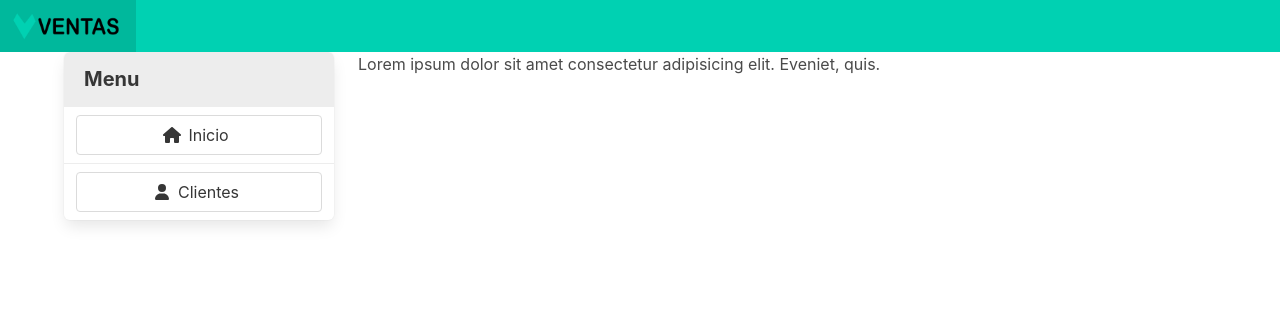
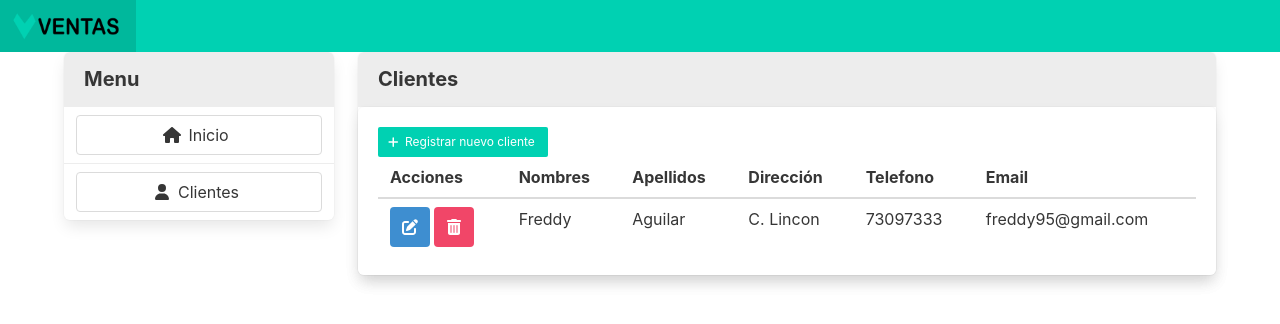
Before and after one commit to Jalgoz/Ventas-FrontEnd, a React (Create React App) app: page /clientes in a window 1280 px wide. Shown: the top 324 px of the page. Built offline with nearby package versions, Linux system fonts and the light colour scheme.

Commit message:
DPagina de cliente

```diff
--- a/package.json
+++ b/package.json
@@ -10,6 +10,7 @@
     "bulma": "^0.9.4",
     "react": "^18.2.0",
     "react-dom": "^18.2.0",
+    "react-router-dom": "^6.3.0",
     "react-scripts": "5.0.1",
     "web-vitals": "^2.1.4"
   },
--- a/src/App.js
+++ b/src/App.js
@@ -3,15 +3,20 @@ import "bulma/css/bulma.css";
 
 // Importamos fontawesome
 import "@fortawesome/fontawesome-free/js/all";
+import Home from "./pages/Home";
+import Clientes from "./pages/Clientes";
 
 // Importamos los componentes que queremos utilizar
-import Layout from "./components/commons/Layout";
+import { BrowserRouter as Router, Routes, Route } from "react-router-dom";
 
 function App() {
 	return (
-		<div>
-			<Layout />
-		</div>
+		<Router>
+			<Routes>
+				<Route path="/" element={<Home />} />
+				<Route path="/clientes" element={<Clientes />} />
+			</Routes>
+		</Router>
 	);
 }
 
--- /dev/null
+++ b/src/components/clientes/TablaClientes.js
@@ -0,0 +1,43 @@
+const TablaClientes = () => {
+	return (
+		<div className="table-container">
+			<table className="table is-hoverable is-fullwidth">
+				<thead>
+					<tr>
+						<th>Acciones</th>
+						<th>Nombres</th>
+						<th>Apellidos</th>
+						<th>Dirección</th>
+						<th>Telefono</th>
+						<th>Email</th>
+					</tr>
+				</thead>
+
+				<tbody>
+					<tr>
+						<td>
+							<button className="button is-info mr-1" title="Modificar">
+								<span className="icon is-small">
+									<i className="fas fa-edit"></i>
+								</span>
+							</button>
+
+							<button className="button is-danger" title="Eliminar">
+								<span className="icon is-small">
+									<i className="fas fa-trash-alt"></i>
+								</span>
+							</button>
+						</td>
+						<td>Freddy</td>
+						<td>Aguilar</td>
+						<td>C. Lincon</td>
+						<td>73097333</td>
+						<td>freddy95@gmail.com</td>
+					</tr>
+				</tbody>
+			</table>
+		</div>
+	);
+};
+
+export default TablaClientes;
--- a/src/components/commons/Header.js
+++ b/src/components/commons/Header.js
@@ -1,11 +1,13 @@
+import { Link } from "react-router-dom";
+
 // Se crea una constante con el nombre del archivo y adentro se pone el componente
 const Header = () => {
 	return (
 		<div className="navbar is-primary">
 			<div className="navbar-brand">
-				<a href="/#" className="navbar-item">
+				<Link to={"/"} className="navbar-item">
 					<img src="logo.png" alt="Logo" />
-				</a>
+				</Link>
 			</div>
 		</div>
 	);
--- a/src/components/commons/Layout.js
+++ b/src/components/commons/Layout.js
@@ -1,7 +1,7 @@
 import Header from "./Header";
 import Menu from "./Menu";
 
-const Layout = () => {
+const Layout = props => {
 	return (
 		<div>
 			<Header />
@@ -10,12 +10,7 @@ const Layout = () => {
 					<div className="column is-one-quarter">
 						<Menu />
 					</div>
-					<div className="column">
-						<p>
-							Lorem ipsum dolor sit amet consectetur adipisicing elit. Eveniet,
-							quis.
-						</p>
-					</div>
+					<div className="column">{props.children}</div>
 				</div>
 			</div>
 		</div>
--- a/src/components/commons/Menu.js
+++ b/src/components/commons/Menu.js
@@ -1,24 +1,26 @@
+import { Link } from "react-router-dom";
+
 const Menu = () => {
 	return (
 		<nav className="panel">
 			<p className="panel-heading">Menu</p>
 
 			<div className="panel-block">
-				<a href="/#" className="button is-fullwidth">
+				<Link to={"/"} className="button is-fullwidth">
 					<span className="icon">
 						<i className="fas fa-home"></i>
 					</span>
 					<span>Inicio</span>
-				</a>
+				</Link>
 			</div>
 
 			<div className="panel-block">
-				<a href="/#" className="button is-fullwidth">
+				<Link to={"/clientes"} className="button is-fullwidth">
 					<span className="icon">
 						<i className="fas fa-user"></i>
 					</span>
 					<span>Clientes</span>
-				</a>
+				</Link>
 			</div>
 		</nav>
 	);
--- /dev/null
+++ b/src/pages/Clientes.js
@@ -0,0 +1,28 @@
+import TablaClientes from "../components/clientes/TablaClientes";
+import Layout from "../components/commons/Layout";
+
+const Clientes = () => {
+	return (
+		<Layout>
+			<div className="panel">
+				<div className="panel-heading">Clientes</div>
+
+				<div className="box">
+					<div className="container">
+						<button className="button is-small is-primary">
+							<span className="icon is-small">
+								<i className="fas fa-plus"></i>
+							</span>
+
+							<span>Registrar nuevo cliente</span>
+						</button>
+					</div>
+
+					<TablaClientes />
+				</div>
+			</div>
+		</Layout>
+	);
+};
+
+export default Clientes;
--- /dev/null
+++ b/src/pages/Home.js
@@ -0,0 +1,13 @@
+import Layout from "../components/commons/Layout";
+
+const Home = () => {
+	return (
+		<div>
+			<Layout>
+				<p>Home</p>
+			</Layout>
+		</div>
+	);
+};
+
+export default Home;
```
Also changed, not shown: 1 other file (tests, documents, lock files or other folders).
